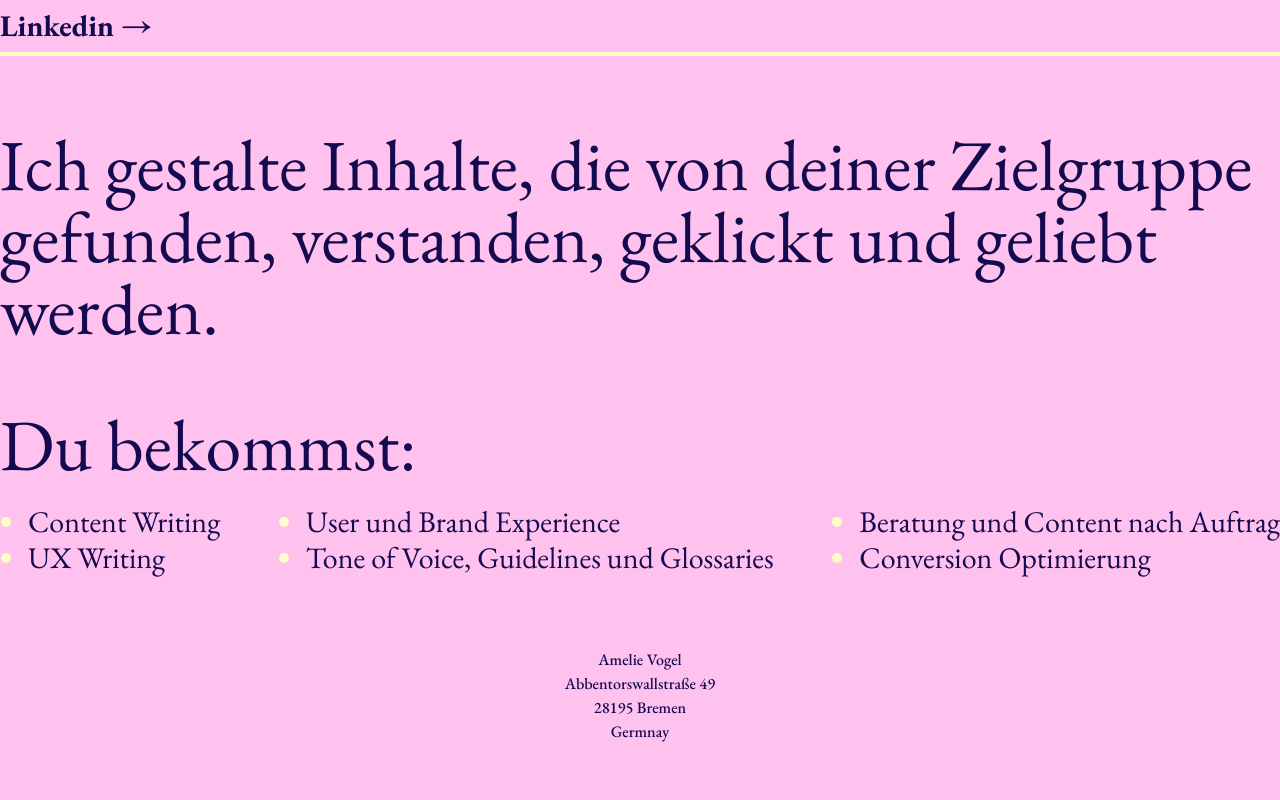
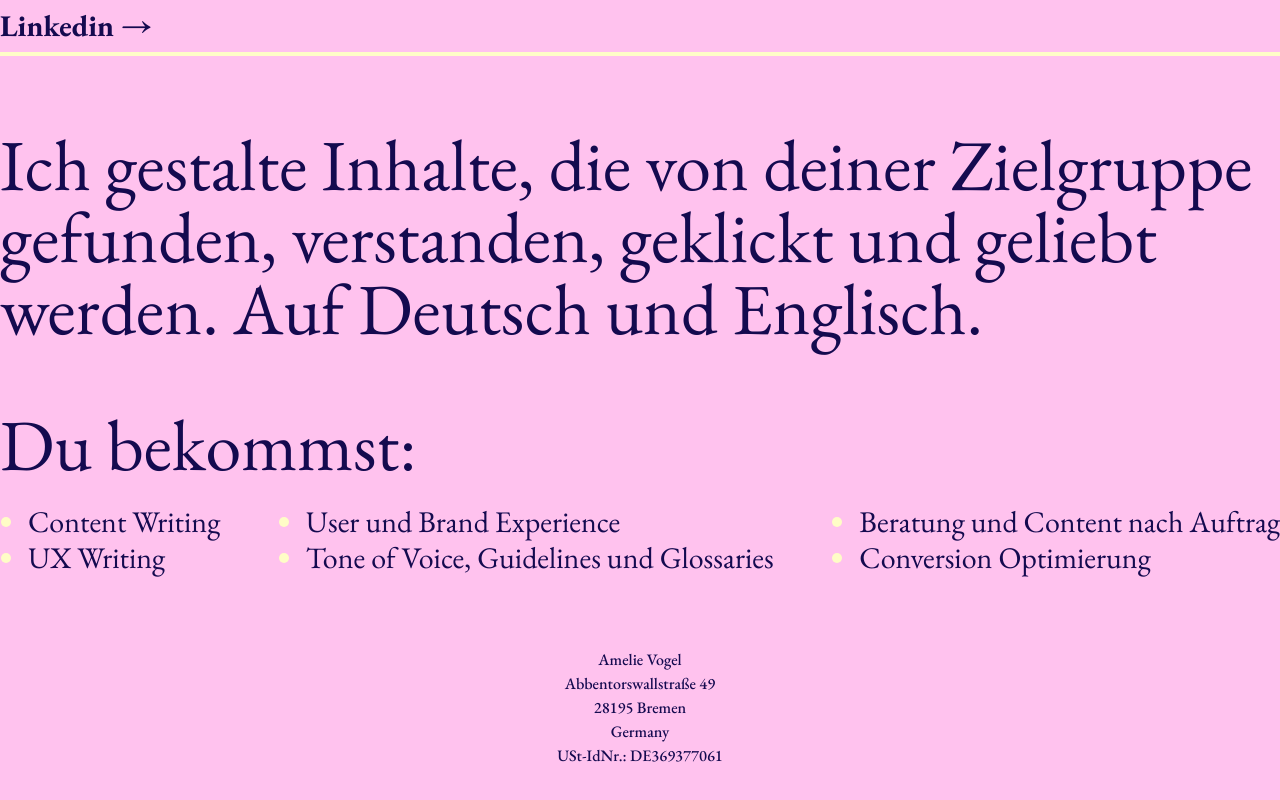
Before and after one commit to amlivgl/amlivgl.github.io, a website: page index.html in a window 1280 px wide. Shown: the part 794-1594 px from the top of the page. Before the commit the page ends 1570 px from the top, so only its background shows below. Drawn offline with nearby package versions, Linux system fonts and the light colour scheme.

Commit message:
text fixes

```diff
--- a/index.html
+++ b/index.html
@@ -28,7 +28,7 @@
                 <hr class="border-main-accent border-2 mb-2"/> -->
             </nav>
             <div id="anchor1" class="my-16 text-3xl">
-                <p class="text-5xl xl:text-7xl mb-16">Ich gestalte Inhalte, die von deiner Zielgruppe gefunden, verstanden, geklickt und geliebt werden.</p>
+                <p class="text-5xl xl:text-7xl mb-16">Ich gestalte Inhalte, die von deiner Zielgruppe gefunden, verstanden, geklickt und geliebt werden. Auf Deutsch und Englisch.</p>
                 <p class="text-5xl xl:text-7xl my-6">Du bekommst:</p>
                 <div class="xl:flex xl:flex-row xl:justify-between">
                   <ul class="ml-7 mb-2 list-disc marker:text-main-accent">
@@ -52,7 +52,8 @@
                 <span class="font-medium text-base">Amelie Vogel</span>
                 <span class="font-medium text-base">Abbentorswallstraße 49</span>
                 <span class="font-medium text-base">28195 Bremen</span>
-                <span class="font-medium text-base">Germnay</span>
+                <span class="font-medium text-base">Germany</span>
+                <span class="font-medium text-base">USt-IdNr.: DE369377061</span>
             </nav>
         </main>
     </body>
```
Also changed, not shown: main.css.
